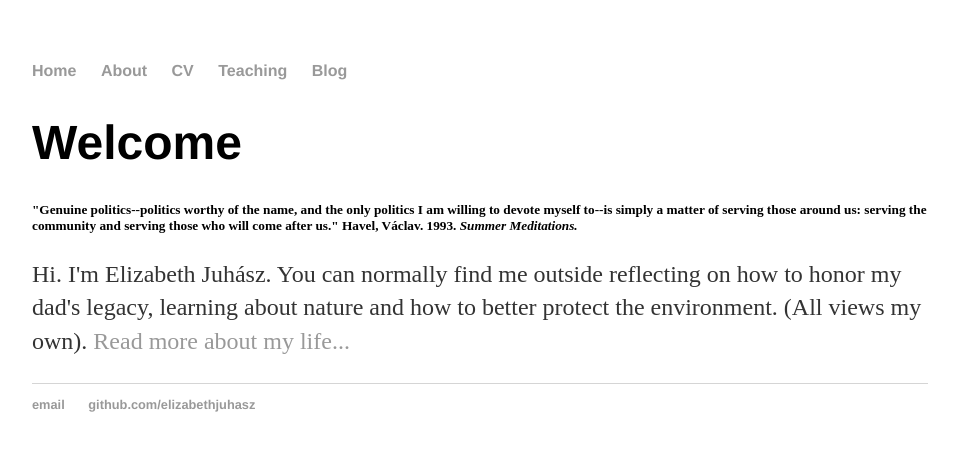
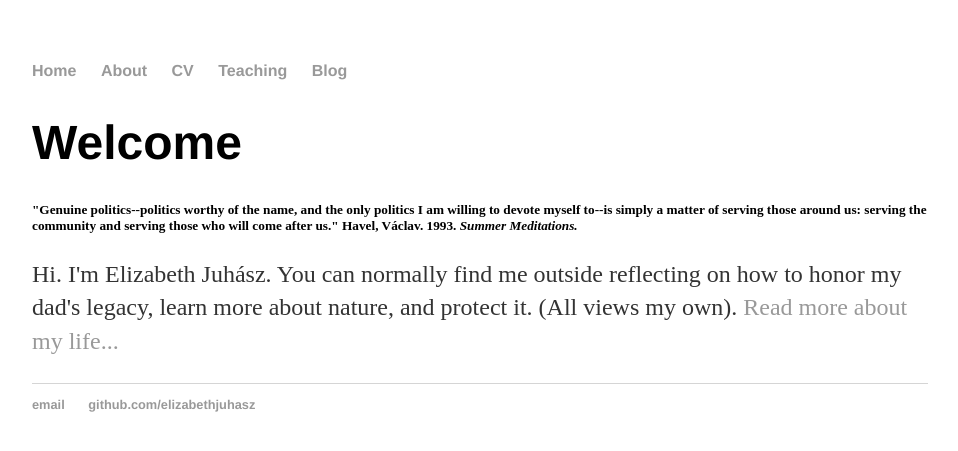
Before and after one commit to elizabethjuhasz/elizabethjuhasz.github.io, a Jekyll site: the page built from index.html, in a window 1280 px wide. Shown: the top 451 px of the page, without its empty margins (160-1118 px from the left). Built offline with Jekyll 4.4.1, drawn with Linux system fonts in a browser that asks for light colours.

Commit message:
Update index.html

```diff
--- a/index.html
+++ b/index.html
@@ -6,5 +6,5 @@
 		<div class="blurb">
 			<h1>Welcome</h1>
 			<p><h5>"Genuine politics--politics worthy of the name, and the only politics I am willing to devote myself to--is simply a matter of serving those around us: serving the community and serving those who will come after us." Havel,  Václav. 1993. <i>Summer Meditations.</i></h5></p>
-			<p>Hi. I'm Elizabeth Juhász. You can normally find me outside reflecting on how to honor my dad's legacy, learning about nature and how to better protect the environment.  (All views my own). <a href="/about">Read more about my life...</a></p>
+			<p>Hi. I'm Elizabeth Juhász. You can normally find me outside reflecting on how to honor my dad's legacy, learn more about nature, and protect it.  (All views my own). <a href="/about">Read more about my life...</a></p>
 		</div>
```
